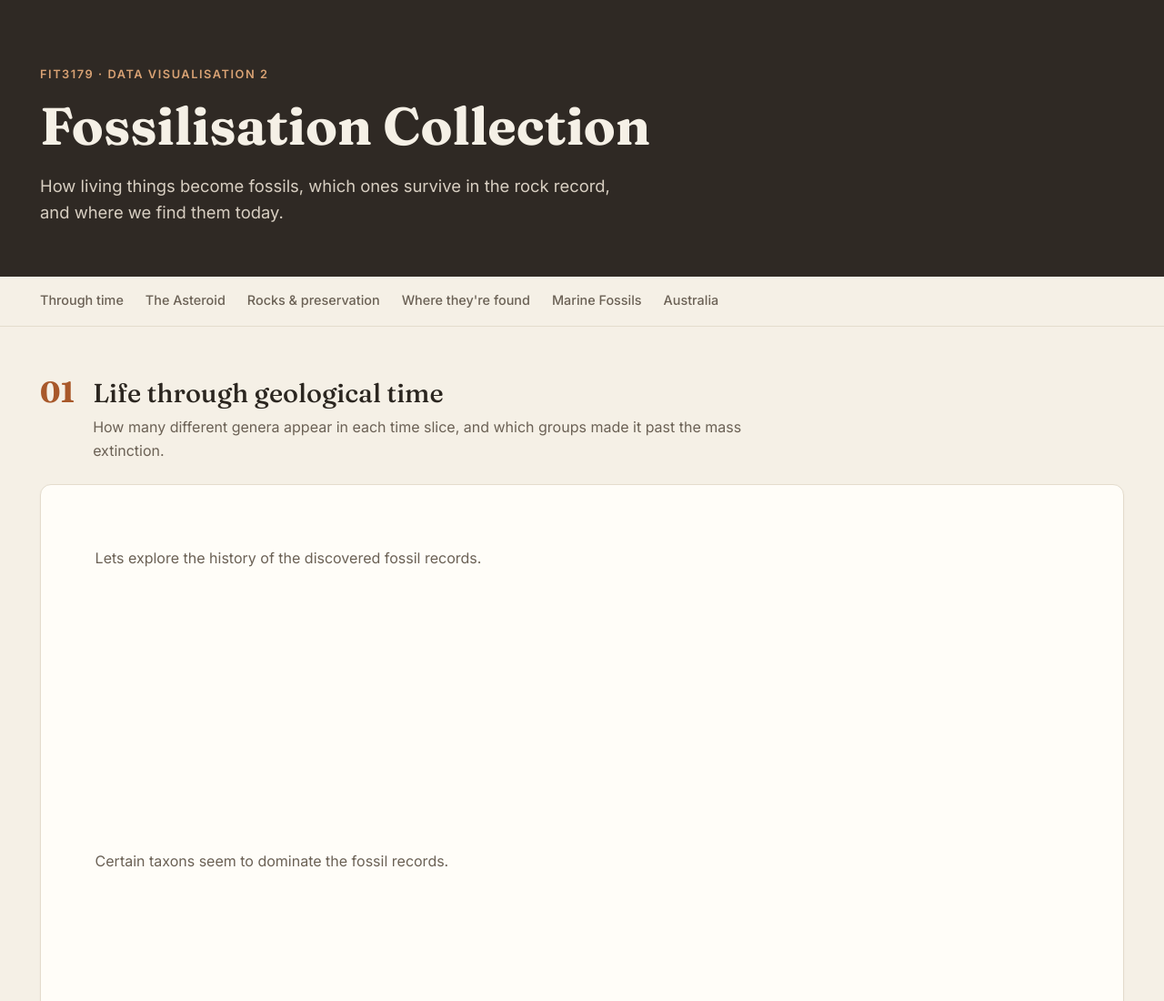
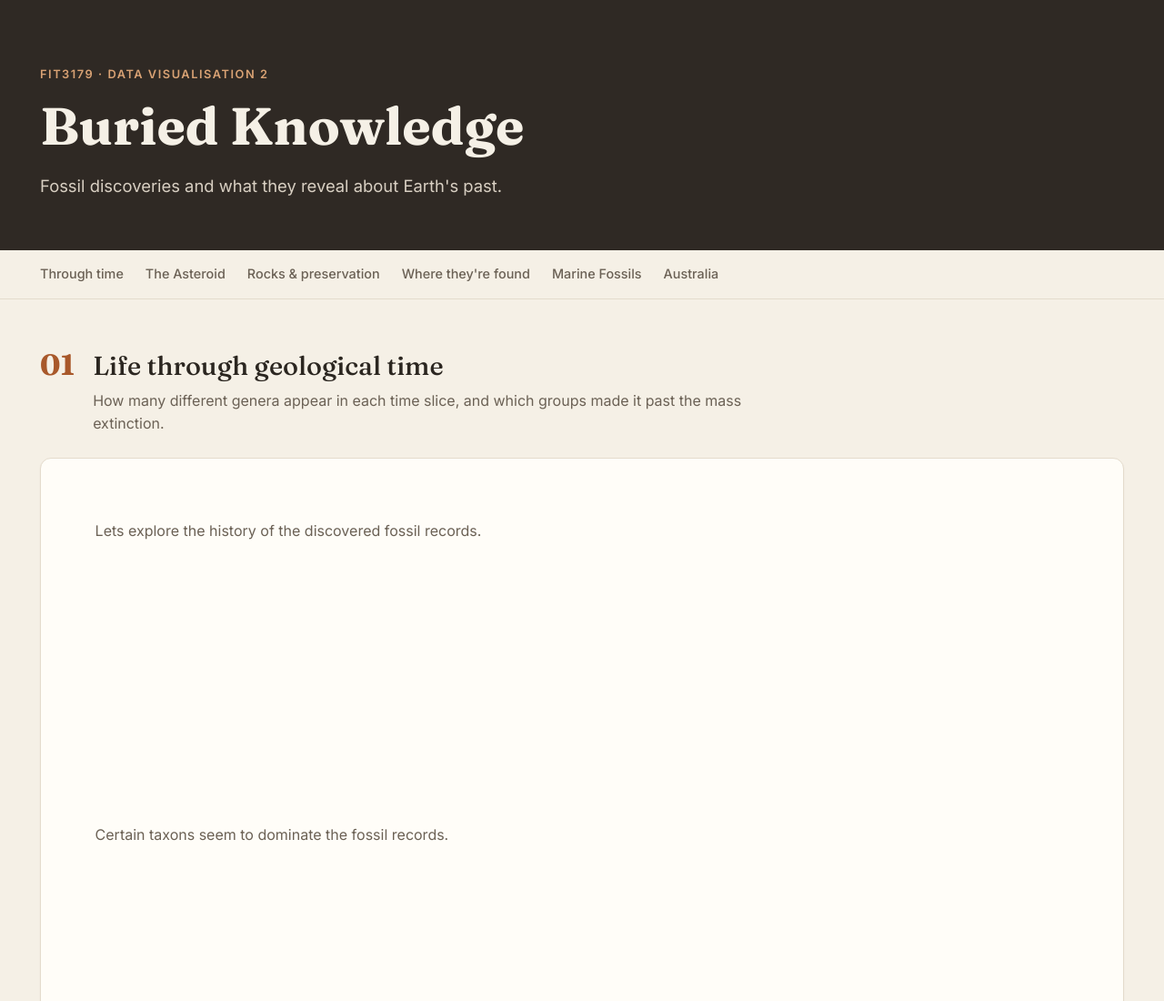
Before and after one commit to vraj888/3179_S2_2026_08, a plain HTML site: page dvp2/index.html in a window 1280 px wide. Shown: the top 1100 px of the page at 91% size. Drawn offline with Linux system fonts and the light colour scheme; a script that the page names is missing.

Commit message:
some final changes and sketch

```diff
--- a/dvp2/index.html
+++ b/dvp2/index.html
@@ -21,8 +21,8 @@
         <header class="hero">
             <div class="container">
                 <p class="eyebrow">FIT3179 &middot; Data Visualisation 2</p>
-                <h1>Fossilisation Collection</h1>
-                <p class="lead">How living things become fossils, which ones survive in the rock record, and where we find them today.</p>
+                <h1>Buried Knowledge</h1>
+                <p class="lead">Fossil discoveries and what they reveal about Earth's past.</p>
             </div>
         </header>
 
```
Also changed, not shown: 1 other file.
